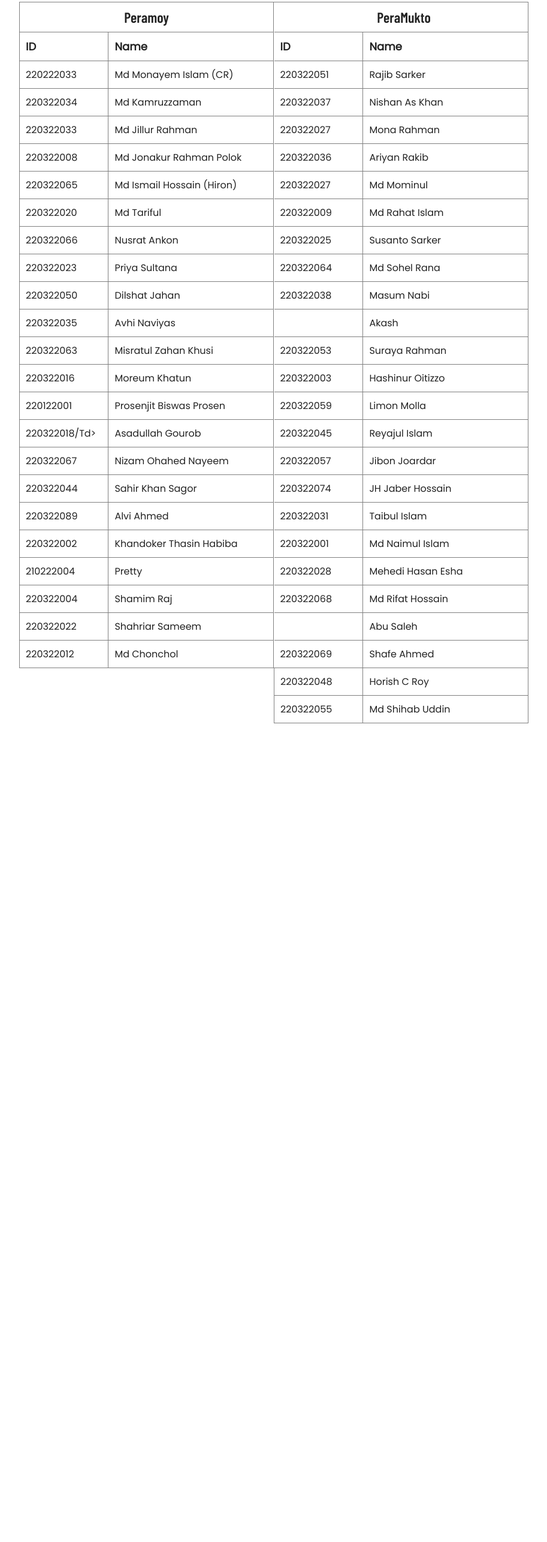
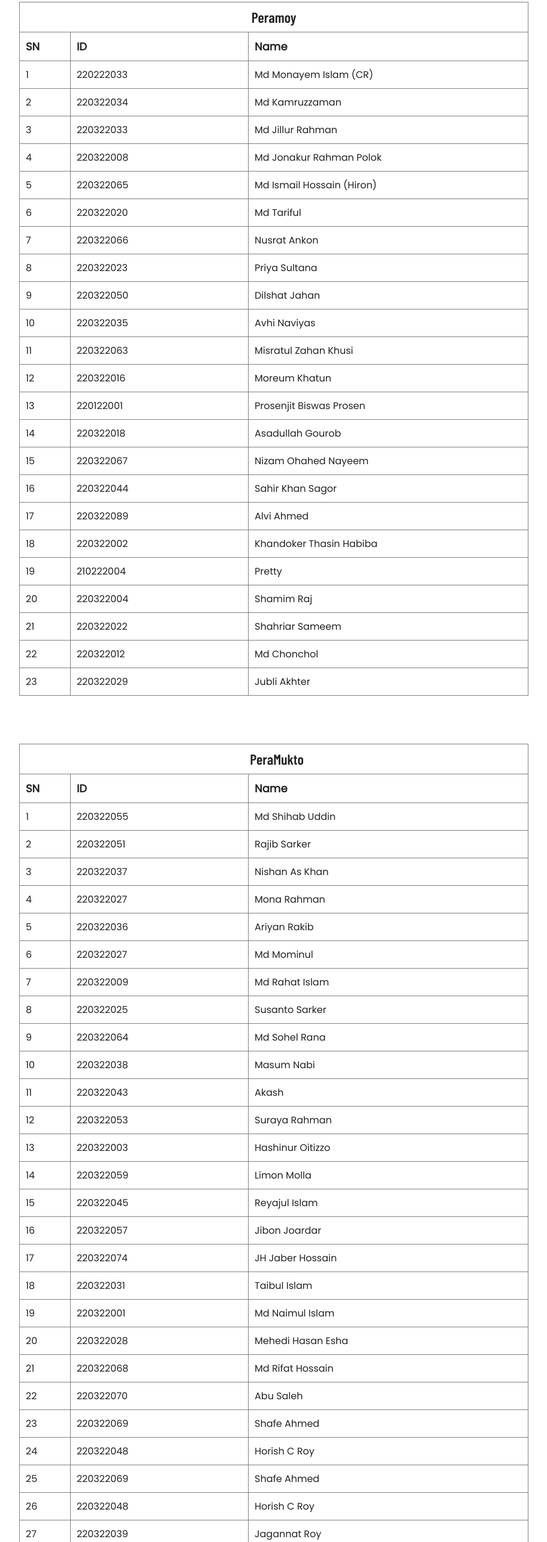
Before and after one commit to monayem-cse/cse-group-list, a plain HTML site: page index.html in a window 1280 px wide. Shown: the part 229-2800 px from the top of the page at 60% size, without its empty margins (183-1096 px from the left). Before the commit the page ends 1485 px from the top, so only its background shows below. Drawn offline with nearby package versions, Linux system fonts and the light colour scheme; a web font is replaced by a local one.

Commit message:
Program 98 Added

```diff
--- a/index.html
+++ b/index.html
@@ -34,98 +34,126 @@
         <table>
           <thead>
             <tr>
+              <th>SN</th>
               <th>ID</th>
               <th>Name</th>
             </tr>
           </thead>
           <tbody>
             <tr>
+              <td>1</td>
               <td>220222033</td>
               <td>Md Monayem Islam (CR)</td>
             </tr>
             <tr>
+              <td>2</td>
               <td>220322034</td>
               <td>Md kamruzzaman</td>
             </tr>
             <tr>
+              <td>3</td>
               <td>220322033</td>
               <td>Md Jillur Rahman</td>
             </tr>
             <tr>
+              <td>4</td>
               <td>220322008</td>
               <td>Md jonakur Rahman polok</td>
             </tr>
             <tr>
+              <td>5</td>
               <td>220322065</td>
               <td>Md Ismail Hossain (Hiron)</td>
             </tr>
             <tr>
+              <td>6</td>
               <td>220322020</td>
               <td>Md Tariful</td>
             </tr>
             <tr>
+              <td>7</td>
               <td>220322066</td>
               <td>Nusrat Ankon</td>
             </tr>
             <tr>
+              <td>8</td>
               <td>220322023</td>
               <td>Priya sultana</td>
             </tr>
             <tr>
+              <td>9</td>
               <td>220322050</td>
               <td>Dilshat jahan</td>
             </tr>
             <tr>
+              <td>10</td>
               <td>220322035</td>
               <td>Avhi naviyas</td>
             </tr>
             <tr>
+              <td>11</td>
               <td>220322063</td>
               <td>Misratul zahan Khusi</td>
             </tr>
             <tr>
+              <td>12</td>
               <td>220322016</td>
               <td>Moreum Khatun</td>
             </tr>
             <tr>
+              <td>13</td>
               <td>220122001</td>
               <td>Prosenjit Biswas Prosen</td>
             </tr>
             <tr>
-              <td>220322018/td></td>
+              <td>14</td>
+              <td>220322018</td>
               <td>Asadullah Gourob</td>
             </tr>
             <tr>
+              <td>15</td>
               <td>220322067</td>
               <td>Nizam Ohahed Nayeem</td>
             </tr>
             <tr>
+              <td>16</td>
               <td>220322044</td>
               <td>Sahir khan Sagor</td>
             </tr>
             <tr>
+              <td>17</td>
               <td>220322089</td>
               <td>Alvi Ahmed</td>
             </tr>
             <tr>
+              <td>18</td>
               <td>220322002</td>
               <td>Khandoker Thasin Habiba</td>
             </tr>
             <tr>
+              <td>19</td>
               <td>210222004</td>
               <td>Pretty</td>
             </tr>
             <tr>
+              <td>20</td>
               <td>220322004</td>
               <td>Shamim raj</td>
             </tr>
             <tr>
+              <td>21</td>
               <td>220322022</td>
               <td>Shahriar Sameem</td>
             </tr>
             <tr>
+              <td>22</td>
               <td>220322012</td>
               <td>Md Chonchol</td>
+            </tr>
+            <tr>
+              <td>23</td>
+              <td>220322029</td>
+              <td>jubli akhter</td>
             </tr>
           </tbody>
         </table>
@@ -135,106 +163,166 @@
         <table>
           <thead>
             <tr>
+              <th>SN</th>
               <th>ID</th>
               <th>Name</th>
             </tr>
           </thead>
           <tbody>
             <tr>
+              <td>1</td>
+              <td>220322055</td>
+              <td>Md Shihab uddin</td>
+            </tr>
+            <tr>
+              <td>2</td>
               <td>220322051</td>
               <td>Rajib sarker</td>
             </tr>
             <tr>
+              <td>3</td>
               <td>220322037</td>
               <td>Nishan As Khan</td>
             </tr>
             <tr>
+              <td>4</td>
               <td>220322027</td>
               <td>Mona Rahman</td>
             </tr>
             <tr>
+              <td>5</td>
               <td>220322036</td>
               <td>Ariyan Rakib</td>
             </tr>
             <tr>
+              <td>6</td>
               <td>220322027</td>
               <td>Md Mominul</td>
             </tr>
             <tr>
+              <td>7</td>
               <td>220322009</td>
               <td>Md Rahat Islam</td>
             </tr>
             <tr>
+              <td>8</td>
               <td>220322025</td>
               <td>Susanto sarker</td>
             </tr>
             <tr>
+              <td>9</td>
               <td>220322064</td>
               <td>Md Sohel Rana</td>
             </tr>
             <tr>
+              <td>10</td>
               <td>220322038</td>
               <td>Masum Nabi</td>
             </tr>
             <tr>
-              <td></td>
+              <td>11</td>
+              <td>220322043</td>
               <td>Akash</td>
             </tr>
             <tr>
+              <td>12</td>
               <td>220322053</td>
               <td>Suraya Rahman</td>
             </tr>
             <tr>
+              <td>13</td>
               <td>220322003</td>
               <td>Hashinur Oitizzo</td>
             </tr>
             <tr>
+              <td>14</td>
               <td>220322059</td>
               <td>Limon Molla</td>
             </tr>
             <tr>
+              <td>15</td>
               <td>220322045</td>
               <td>Reyajul Islam</td>
             </tr>
             <tr>
+              <td>16</td>
               <td>220322057</td>
               <td>Jibon Joardar</td>
             </tr>
             <tr>
+              <td>17</td>
               <td>220322074</td>
               <td>JH Jaber Hossain</td>
             </tr>
             <tr>
+              <td>18</td>
               <td>220322031</td>
               <td>Taibul Islam</td>
             </tr>
             <tr>
+              <td>19</td>
               <td>220322001</td>
               <td>Md Naimul islam</td>
             </tr>
             <tr>
+              <td>20</td>
               <td>220322028</td>
               <td>Mehedi Hasan Esha</td>
             </tr>
             <tr>
+              <td>21</td>
               <td>220322068</td>
               <td>Md Rifat Hossain</td>
             </tr>
             <tr>
-              <td></td>
+              <td>22</td>
+              <td>220322070</td>
               <td>Abu Saleh</td>
             </tr>
             <tr>
+              <td>23</td>
               <td>220322069</td>
               <td>Shafe Ahmed</td>
             </tr>
             <tr>
+              <td>24</td>
               <td>220322048</td>
               <td>Horish c Roy</td>
             </tr>
             <tr>
-              <td>220322055</td>
-              <td>Md Shihab uddin</td>
+              <td>25</td>
+              <td>220322069</td>
+              <td>Shafe Ahmed</td>
+            </tr>
+            <tr>
+              <td>26</td>
+              <td>220322048</td>
+              <td>Horish C Roy</td>
+            </tr>
+            <tr>
+              <td>27</td>
+              <td>220322039</td>
+              <td>Jagannat Roy</td>
+            </tr>
+            <tr>
+              <td>28</td>
+              <td>220322010</td>
+              <td>Mamun Shahriar</td>
+            </tr>
+            <tr>
+              <td>29</td>
+              <td>220322089</td>
+              <td>Alvi Ahmed</td>
+            </tr>
+            <tr>
+              <td>30</td>
+              <td>220322014</td>
+              <td>Abdur Rahman</td>
+            </tr>
+            <tr>
+              <td>31</td>
+              <td>220322015</td>
+              <td>Mustafiz</td>
             </tr>
           </tbody>
         </table>
--- a/style.css
+++ b/style.css
@@ -50,6 +50,8 @@ body {
 .dept-cse {
   display: flex;
   justify-content: center;
+  flex-direction: column;
+  row-gap: 80px;
   max-width: 850px;
   width: 100%;
   margin: 0 auto;
@@ -67,6 +69,7 @@ body {
 .cse-peramukto h1 {
   border: 1px solid gray;
   border-bottom: none;
+  border-left: 1px solid gray;
   text-align: center;
   padding: 10px;
   font-family: "Barlow Condensed", sans-serif;
@@ -74,7 +77,6 @@ body {
   text-transform: capitalize;
 }
 .cse-peramukto h1 {
-  border-left: none;
   padding-left: 20px;
 }
 table {
@@ -86,16 +88,19 @@ table tr td {
   border: 1px solid gray;
 }
 table tr td:nth-child(1) {
-  width: 35%;
-  border-left: 0px;
+  width: 10%;
 }
 table tr td:nth-child(2) {
+  width: 35%;
+}
+table tr td:nth-child(3) {
   width: 65%;
 }
 table thead tr th {
   text-align: left;
   border-right: 1px solid gray;
   border-top: 1px solid gray;
+  border-left: 1px solid gray;
   padding: 10px;
   font-size: 18px;
 }
```
